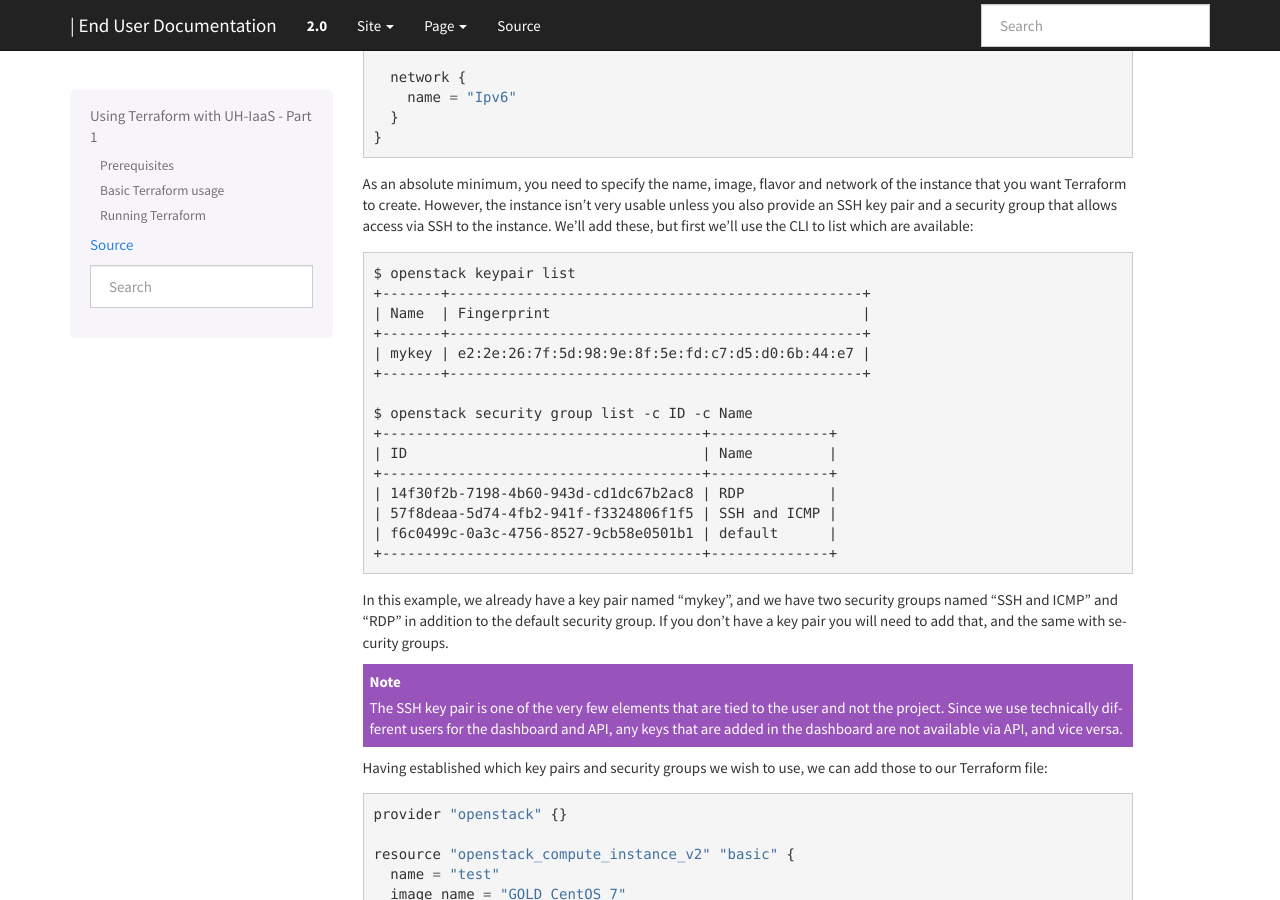
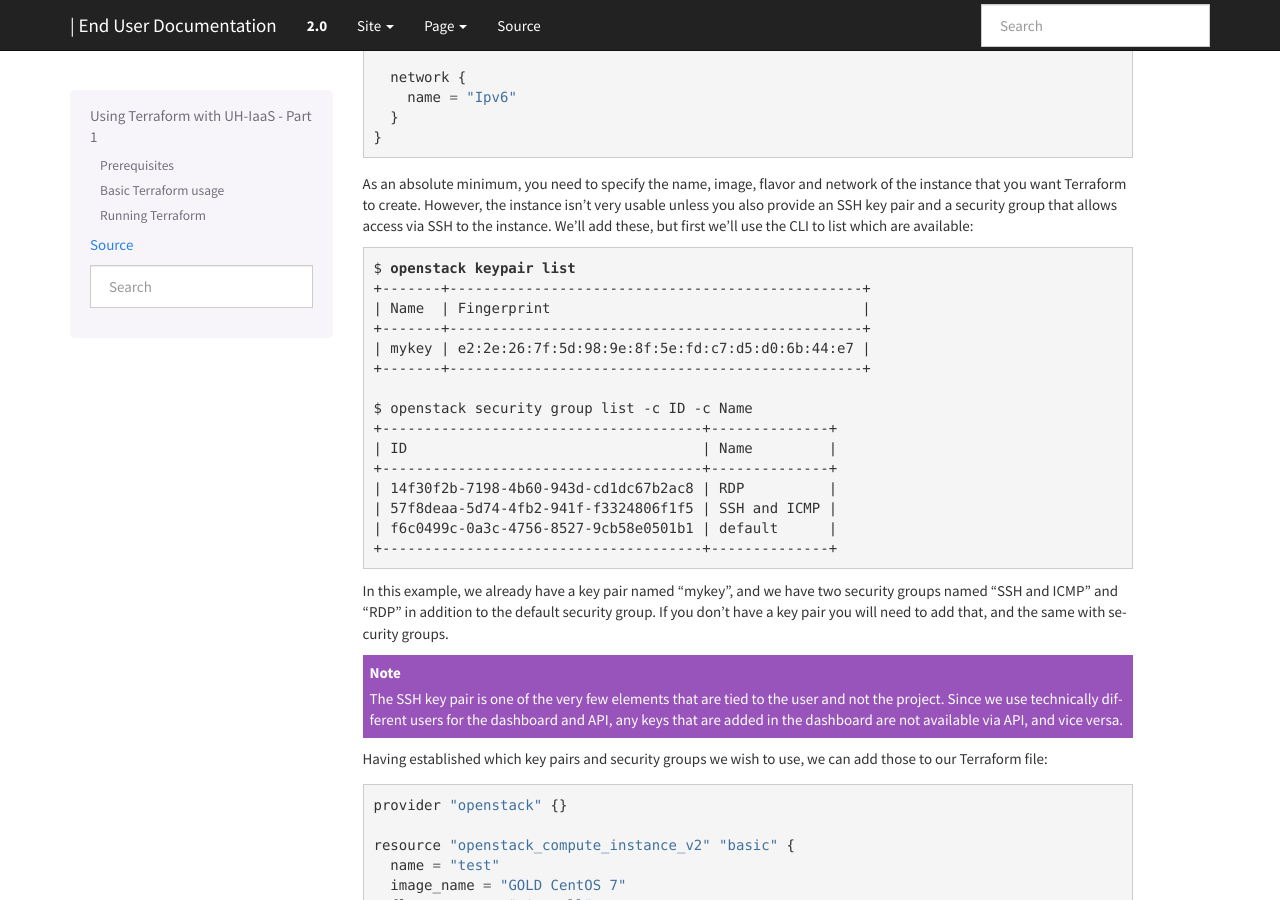
Before and after one commit to norcams/docs-enduser, a Sphinx documentation site: the page built from docs/terraform-part1.rst, in a window 1280 px wide and 900 px high, scrolled down 774 px. Built offline with Sphinx 7.4.7, drawn with Linux system fonts in a browser that asks for light colours; part of the change alters nothing that is shown.

```diff
--- a/docs/terraform-part1.rst
+++ b/docs/terraform-part1.rst
@@ -51,9 +51,11 @@ and network of the instance that you want Terraform to
 create. However, the instance isn't very usable unless you also
 provide an SSH key pair and a security group that allows access via
 SSH to the instance. We'll add these, but first we'll use the CLI to
-list which are available::
+list which are available:
 
-  $ openstack keypair list
+.. parsed-literal::
+
+  $ **openstack keypair list**
   +-------+-------------------------------------------------+
   | Name  | Fingerprint                                     |
   +-------+-------------------------------------------------+
```
